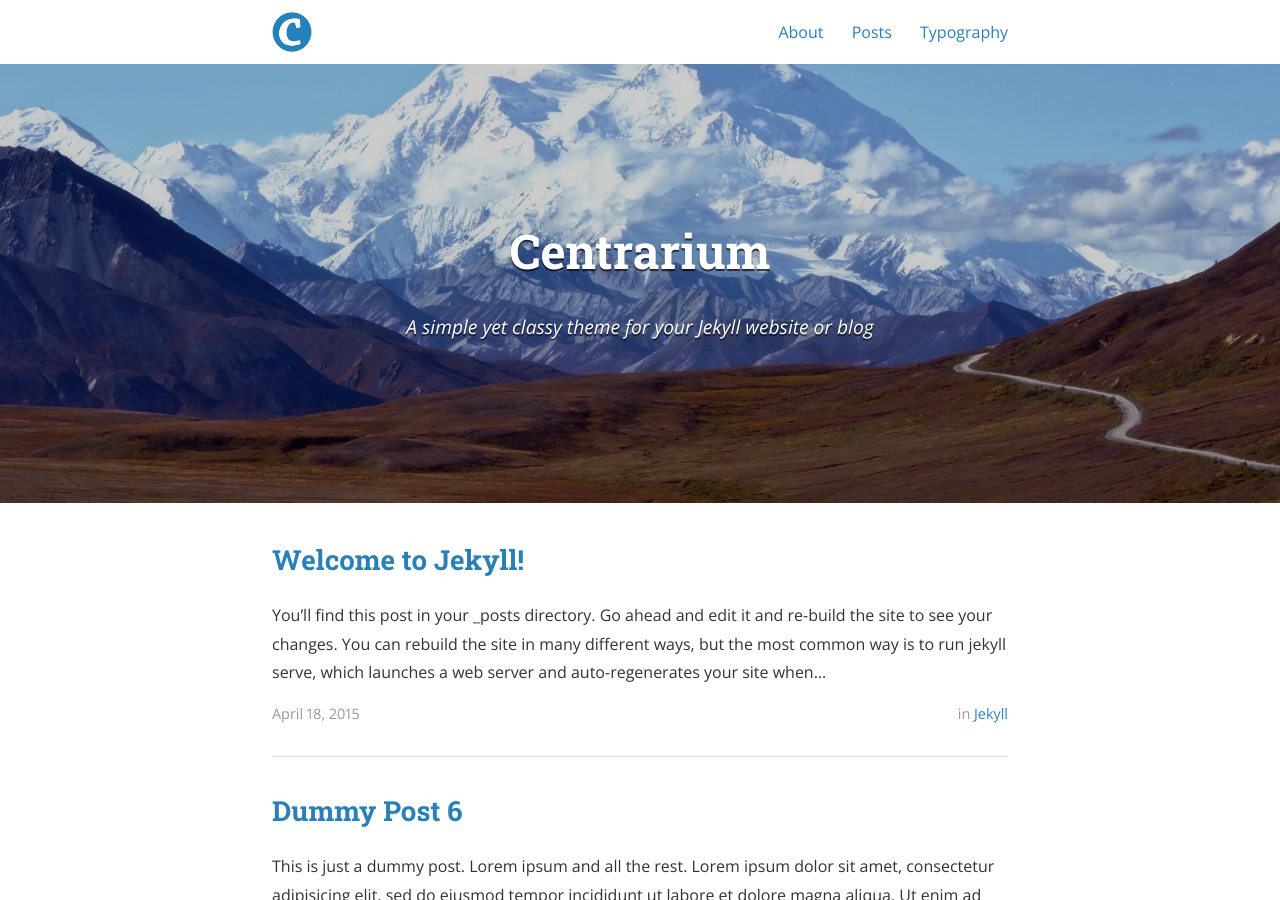
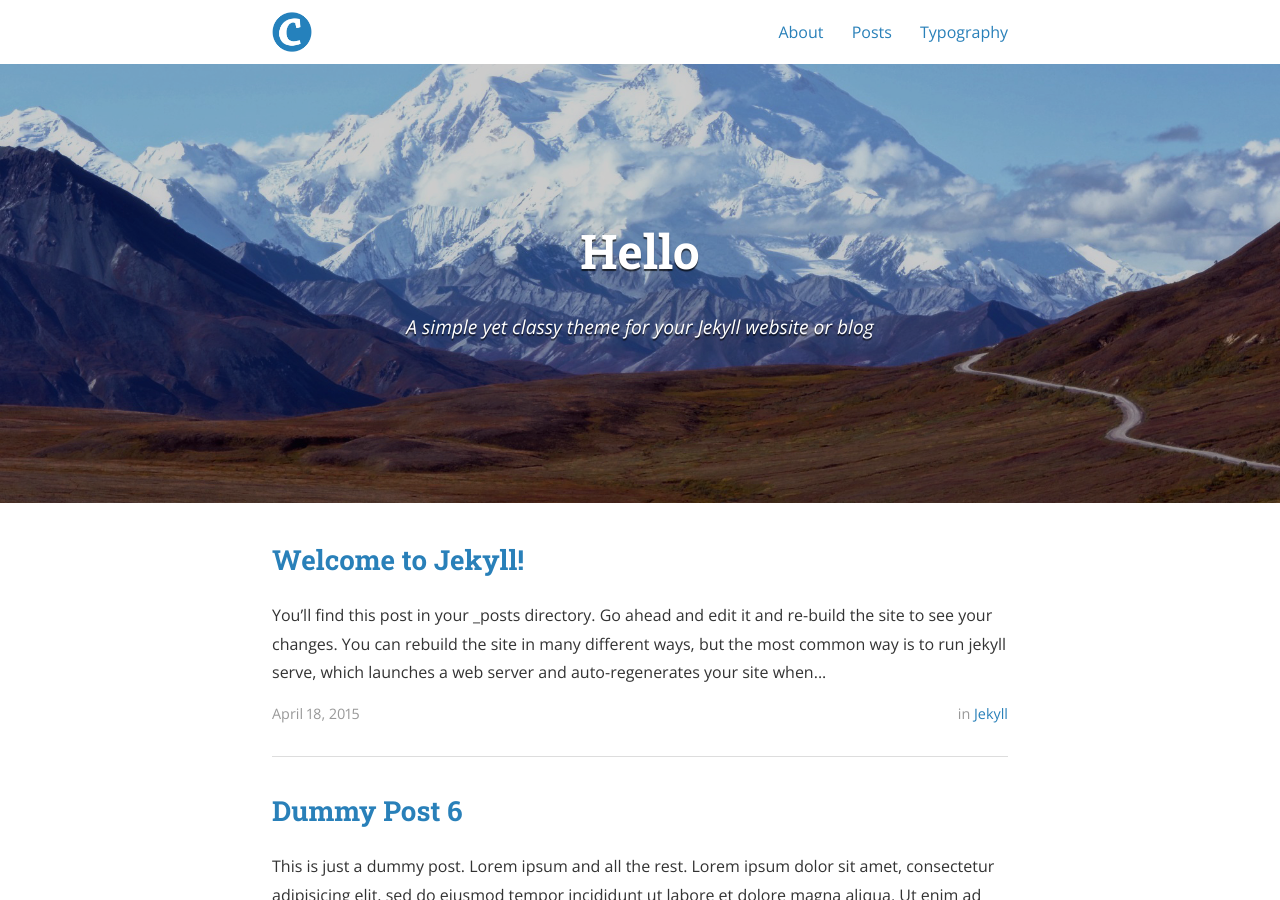
Before and after one commit to petrifiedvoices/petrifiedvoices.github.io, a Jekyll site: the page built from index.html, in a window 1280 px wide and 900 px high. Built offline with Jekyll 4.4.1, drawn with Linux system fonts in a browser that asks for light colours; nearby versions of some CDN libraries; the list of posts is cut into pages by our own code.

Commit message:
base url

```diff
--- a/_config.yml
+++ b/_config.yml
@@ -9,7 +9,7 @@
   - "/vendor/"
 
 # Site settings
-title: Centrarium
+title: Hello
 subtitle: "A simple yet classy theme for your Jekyll website or blog"
 email: blcentra@gmail.com
 name: Ben Centra
@@ -18,8 +18,8 @@
 # Base URL of site (i.e. /blog). It should always start with a slash,
 # and never end with a slash. Set it to a blank value if hosting at the
 # root of your server.
-baseurl: "/centrarium" # the subpath of your site, e.g. /blog/
-url: "http://bencentra.github.io" # the base hostname & protocol for your site
+baseurl: "/pleasework" # the subpath of your site, e.g. /blog/
+url: "http://petrajanouchova.github.io" # the base hostname & protocol for your site
 cover: "/assets/header_image.jpg"
 logo: "/assets/logo.png"
 
```
